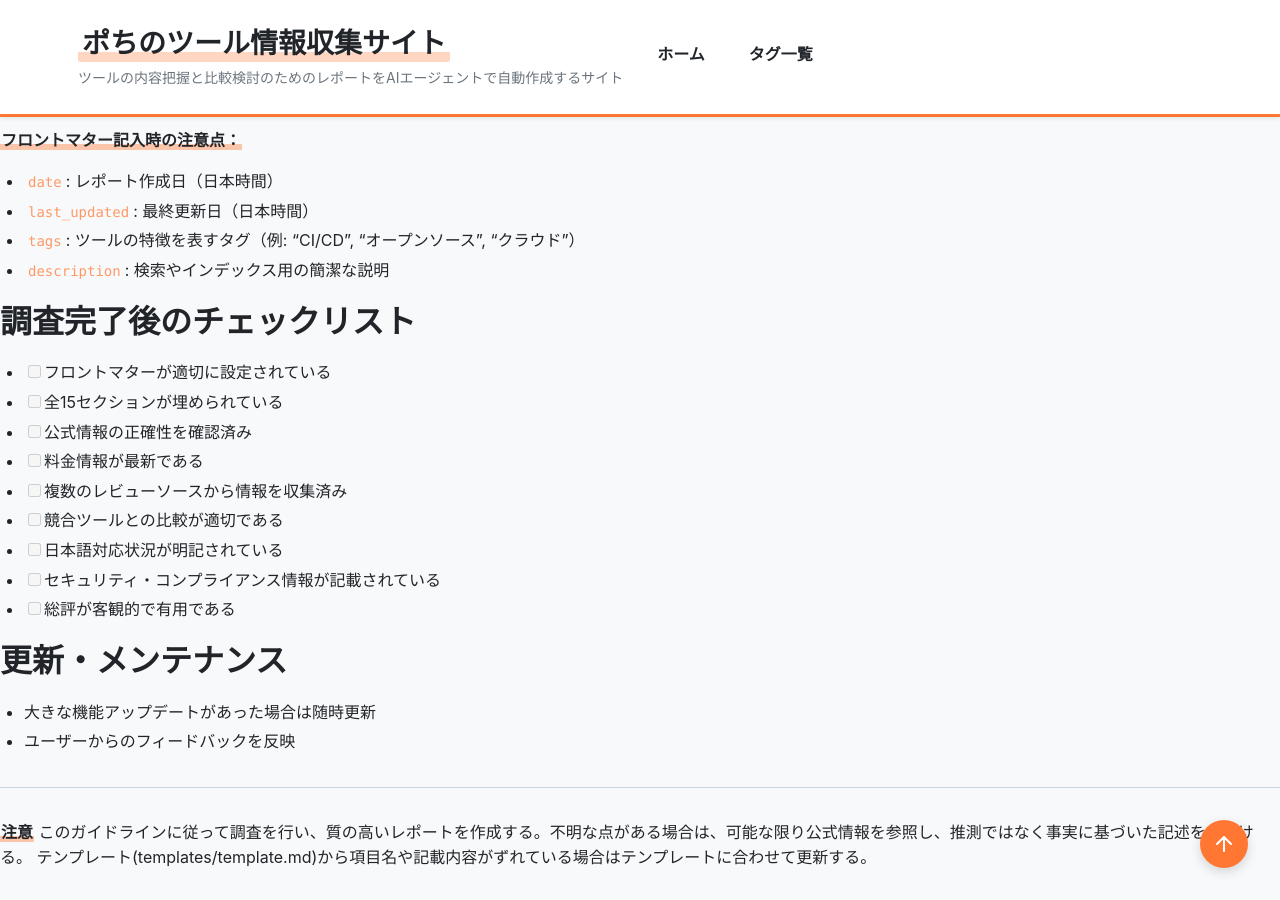
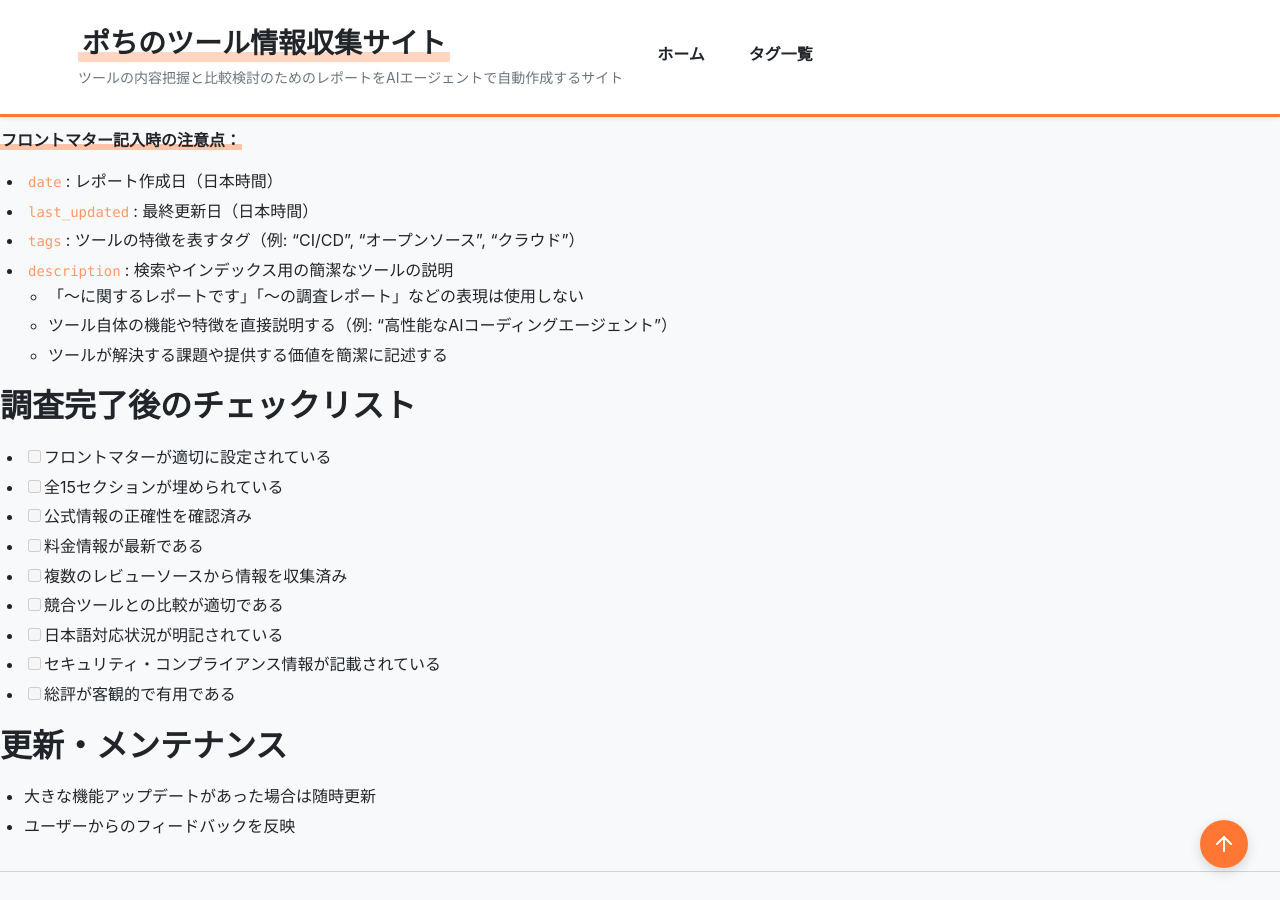
Before and after one commit to aegisfleet/tool-survey-report, a Jekyll site: the page built from AGENTS.md, in a window 1280 px wide and 900 px high, scrolled down 3026 px. Built offline with Jekyll 4.4.1, drawn with Linux system fonts in a browser that asks for light colours; our own code applies the rules of GitHub Pages for plain Markdown files.

Commit message:
docs(reports): Update report descriptions to focus on tool capabilities
- Modify AGENTS.md guidelines for description formatting
- Update ChatGPT report description to highlight tool capabilities
- Update Claude Code report description to emphasize productivity
- Update DeepSeek report description to showcase model versatility
- Update Devin report description to explain autonomous development features
- Update OpenAI Codex report description to detail coding support
Improve report metadata to provide clearer, more direct descriptions of AI tools' core functionalities and value propositions.

```diff
--- a/AGENTS.md
+++ b/AGENTS.md
@@ -120,7 +120,10 @@ description: "ツールの概要を1-2行で簡潔に記述"
 - `date`: レポート作成日（日本時間）
 - `last_updated`: 最終更新日（日本時間）
 - `tags`: ツールの特徴を表すタグ（例: "CI/CD", "オープンソース", "クラウド"）
-- `description`: 検索やインデックス用の簡潔な説明
+- `description`: 検索やインデックス用の簡潔なツールの説明
+  - 「〜に関するレポートです」「〜の調査レポート」などの表現は使用しない
+  - ツール自体の機能や特徴を直接説明する（例: "高性能なAIコーディングエージェント"）
+  - ツールが解決する課題や提供する価値を簡潔に記述する
 
 ## 調査完了後のチェックリスト
 
```
Also changed, not shown: _reports/chatgpt.md (+1 -1 lines), _reports/claude-code.md (+1 -1 lines), _reports/deepseek.md (+1 -1 lines), _reports/devin.md (+1 -1 lines), _reports/openai-codex.md (+1 -1 lines).
